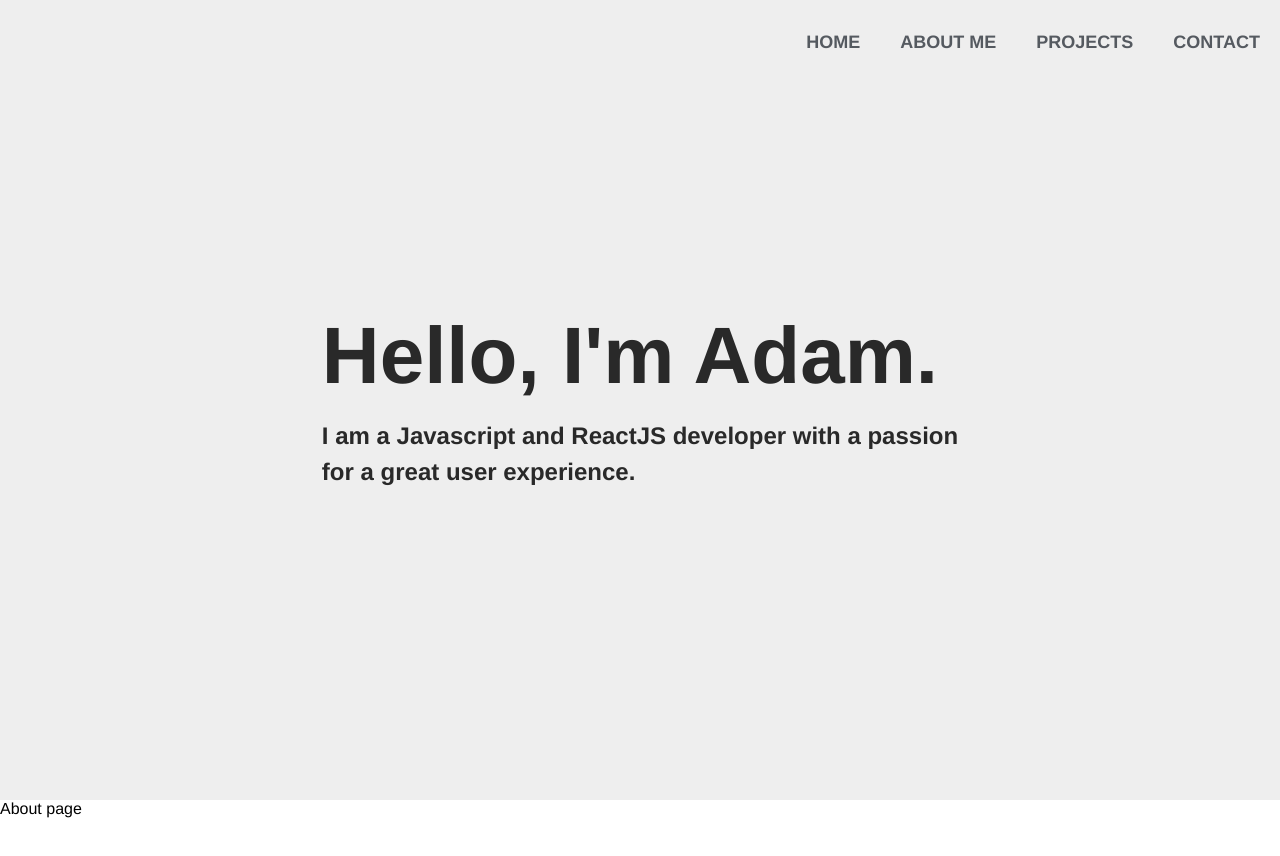
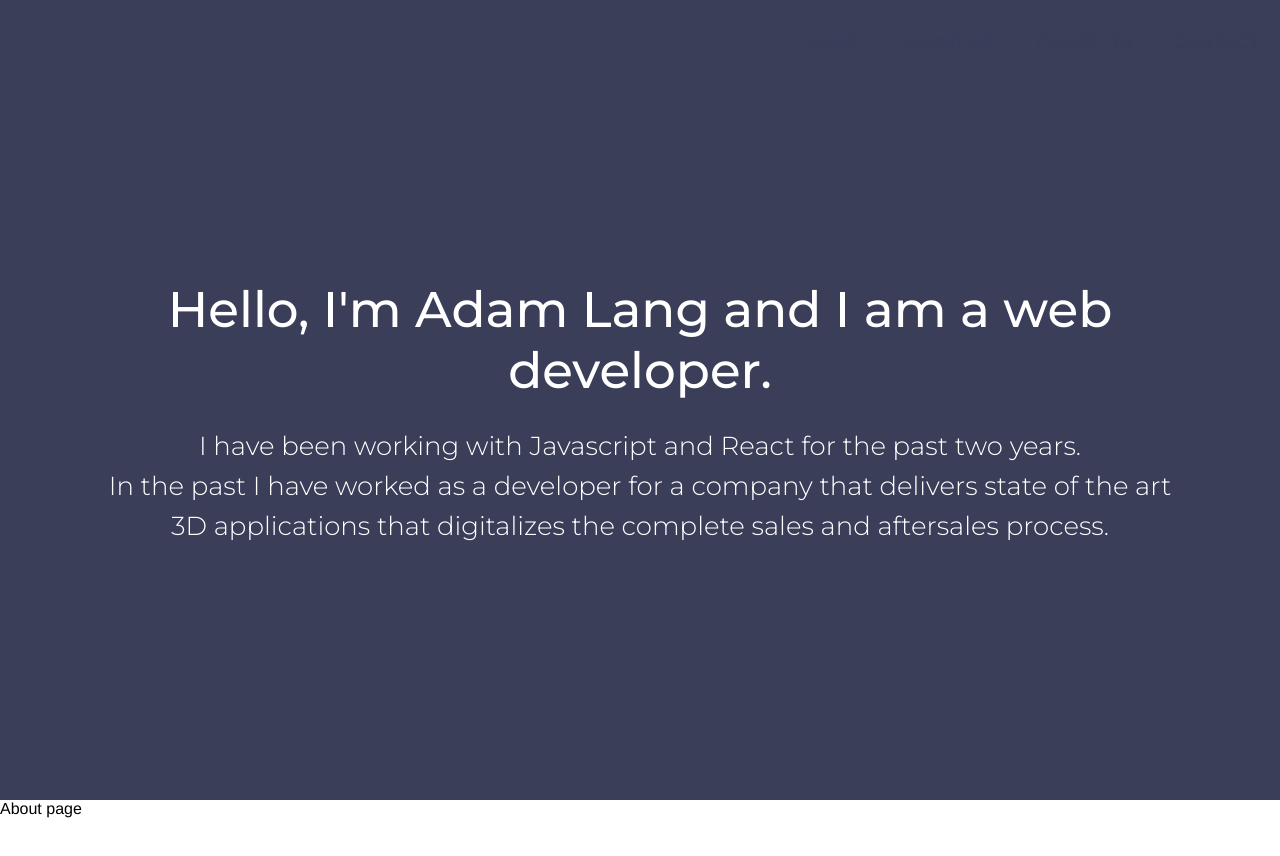
Before and after one commit to adamLangsti/Website, a React (Create React App) app: page / in a window 1280 px wide. Shown: the top 856 px of the page. Built offline with nearby package versions, Linux system fonts and the light colour scheme.

Commit message:
fix: redid hero section

```diff
--- a/public/index.html
+++ b/public/index.html
@@ -11,8 +11,10 @@
   <link rel="preconnect" href="https://fonts.gstatic.com" crossorigin>
   <link rel="preconnect" href="https://fonts.googleapis.com">
   <link rel="preconnect" href="https://fonts.gstatic.com" crossorigin>
+  <link rel="preconnect" href="https://fonts.googleapis.com">
+  <link rel="preconnect" href="https://fonts.gstatic.com" crossorigin>
   <link
-    href="https://fonts.googleapis.com/css2?family=Merriweather+Sans:ital,wght@0,300;0,400;0,500;0,600;0,700;0,800;1,300;1,400;1,500;1,600;1,700;1,800&display=swap"
+    href="https://fonts.googleapis.com/css2?family=Montserrat:ital,wght@0,100;0,200;0,300;0,400;0,500;0,600;0,700;0,800;0,900;1,100;1,200;1,300;1,400;1,500;1,600;1,700;1,800;1,900&display=swap"
     rel="stylesheet">
   <title>Adam's portfolio</title>
 </head>
--- a/src/components/Hero.js
+++ b/src/components/Hero.js
@@ -4,13 +4,19 @@ import '../css/hero.css';
 const Hero = () => {
     return (
         <section className='hero'>
-            <article className='hero-container'>
-                <h1>Hello, I'm Adam.</h1>
-                <h2>
-                    I am a Javascript and ReactJS developer with a passion
-                    <br /> for a great user experience.
-                </h2>
-            </article>
+            <main className='main-content'>
+                <header className='header'>
+                    Hello, I'm Adam Lang and I am a web developer.
+                </header>
+                <h1 className='main-text'>
+                    I have been working with Javascript and React for the past
+                    two years.
+                    <br />
+                    In the past I have worked as a developer for a company that
+                    delivers state of the art 3D applications that digitalizes
+                    the complete sales and aftersales process.
+                </h1>
+            </main>
         </section>
     );
 };
--- a/src/css/hero.css
+++ b/src/css/hero.css
@@ -1,4 +1,30 @@
 .hero {
+    background-color: var(--primary-color);
+    height: 100vh;
+    display: flex;
+    align-items: center;
+    justify-content: center;
+}
+.main-content {
+    text-align: center;
+    max-width: 85%;
+}
+.header {
+    color: var(--text-color);
+    font-family: 'Montserrat';
+    font-size: 50px;
+    font-weight: 500;
+    margin: 25px 0;
+}
+.main-text {
+    color: var(--text-color);
+    font-family: 'Montserrat';
+    font-size: 26px;
+    font-weight: 300;
+    line-height: 40px;
+}
+
+/* .hero {
     height: 100vh;
     background-color: var(--accent-color);
     display: flex;
@@ -34,4 +60,4 @@ h2 {
         opacity: 1;
         top: 0;
     }
-}
+} */
--- a/src/css/index.css
+++ b/src/css/index.css
@@ -5,12 +5,17 @@
     font-family: Helvetica, sans-serif;
 }
 
-:root {
-    /*Colors*/
+/* :root {
     --primary-color: #222831;
     --secondary-color: #393e46;
     --alternative-color: #fd7014;
     --accent-color: #eeeeee;
     --color-white: #fff;
     --text-color: #292929;
+} */
+:root {
+    --primary-color: #3a3e59;
+    --secondary-color: #ed6b5b;
+    --accent-color: #c36b84;
+    --text-color: #fff;
 }
```
